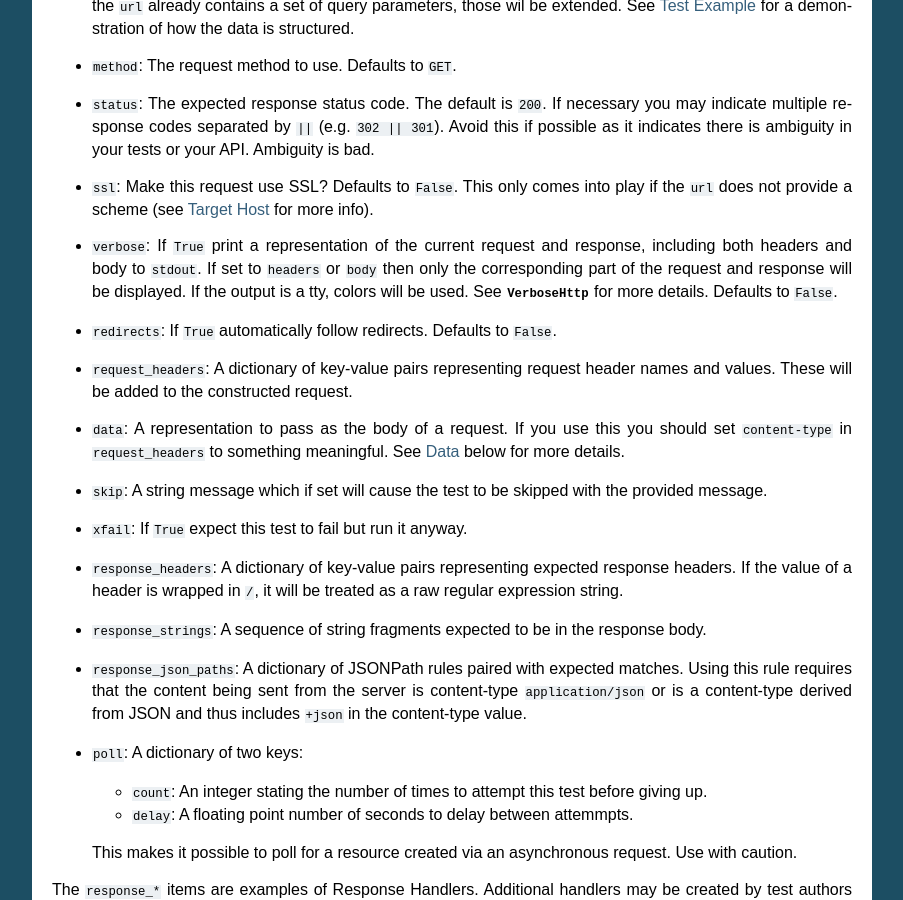
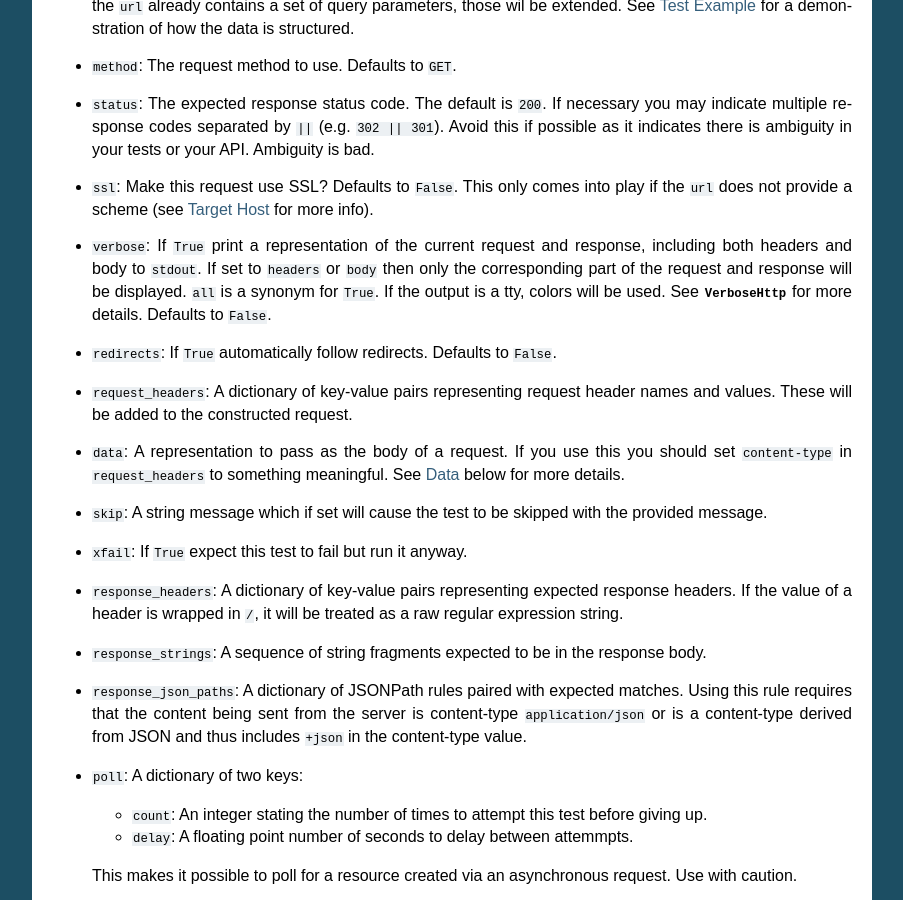
Before and after one commit to cdent/gabbi, a Sphinx documentation site: the page built from docs/source/format.rst, in a window 1280 px wide and 900 px high, scrolled down 732 px. Shown: the whole window, without its empty margins (198-1101 px from the left). Built offline with Sphinx 7.4.7, drawn with Linux system fonts in a browser that asks for light colours.

Commit message:
Be explict about 'all' working with verbose flag.

```diff
--- a/docs/source/format.rst
+++ b/docs/source/format.rst
@@ -55,9 +55,10 @@ Many of these items allow substitutions (explained below).
 * ``verbose``: If ``True`` print a representation of the current
   request and response, including both headers and body to ``stdout``.
   If set to ``headers`` or ``body`` then only the corresponding part
-  of the request and response will be displayed. If the output is a
-  tty, colors will be used. See :class:`~gabbi.httpclient.VerboseHttp`
-  for more details. Defaults to ``False``.
+  of the request and response will be displayed. ``all`` is a
+  synonym for ``True``. If the output is a tty, colors will be used.
+  See :class:`~gabbi.httpclient.VerboseHttp` for more details. Defaults
+  to ``False``.
 * ``redirects``: If ``True`` automatically follow redirects. Defaults
   to ``False``.
 * ``request_headers``: A dictionary of key-value pairs representing
```
